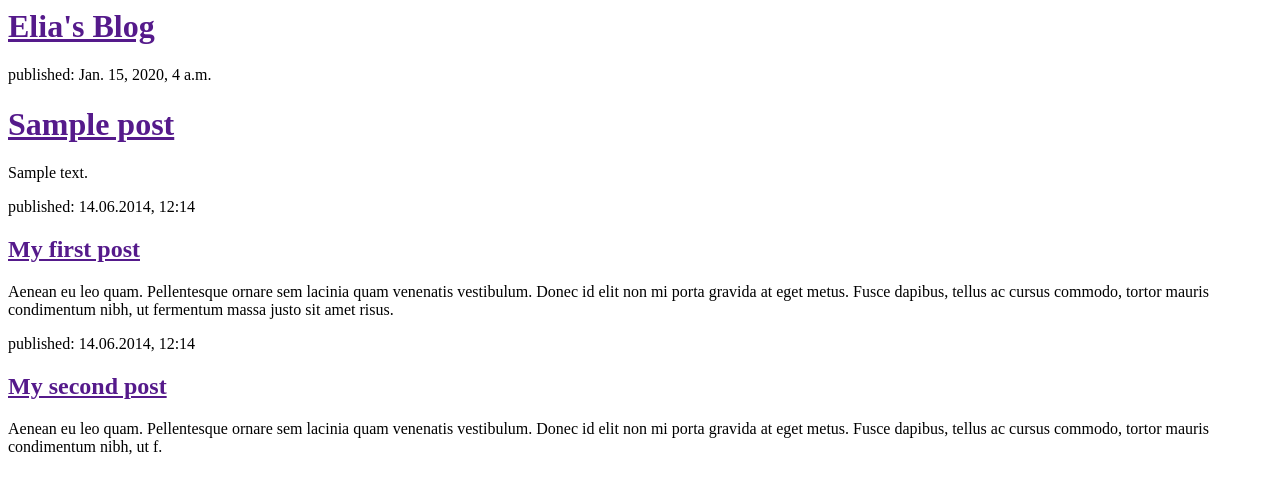
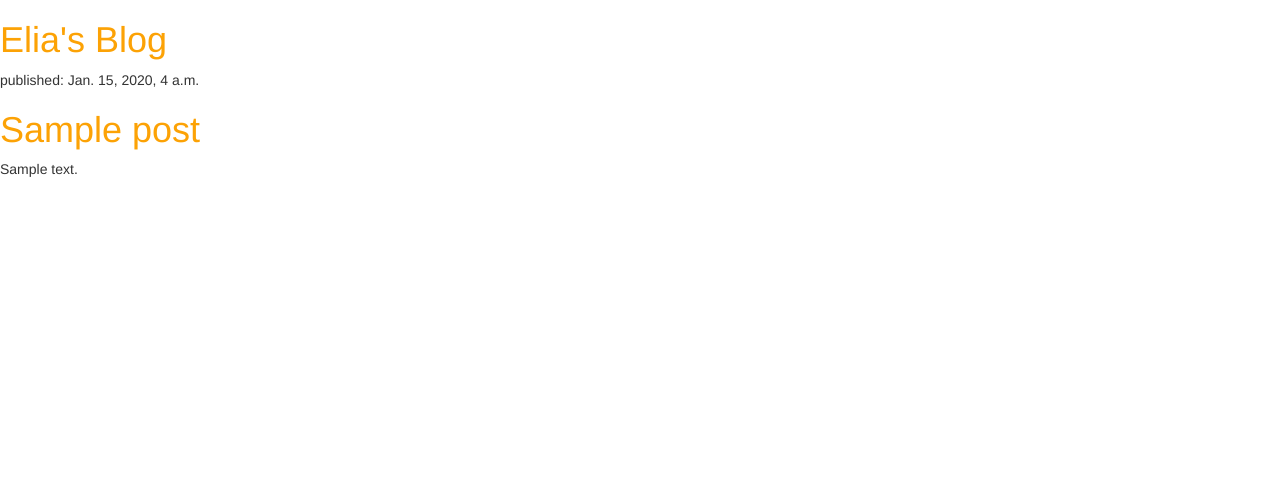
Before and after one commit to lost-kitten/my-first-blog, a Django app: template blog/templates/blog/post_list.html in a window 1280 px wide. Shown: the top 494 px of the page. Run offline with Django 3.2, Linux system fonts and the light colour scheme; the template is opened without the code that fills it: values that come from a table or form of the project are taken from there, others are empty; tables that the repository leaves empty hold one stand-in row (values such as "Sample post"); some libraries are stand-ins or nearby versions.

Commit message:
Addedd Static folder to website.

```diff
--- /dev/null
+++ b/blog/static/blog.css
@@ -0,0 +1,3 @@
+h1 a {
+    color: #FCA205;
+}
--- a/blog/templates/blog/post_list.html
+++ b/blog/templates/blog/post_list.html
@@ -1,6 +1,11 @@
+{% load staticfiles %}
+
 <html>
     <head>
       <title>Elia's blog</title>
+         <link rel="stylesheet" href="//maxcdn.bootstrapcdn.com/bootstrap/3.2.0/css/bootstrap.min.css">
+         <link rel="stylesheet" href="//maxcdn.bootstrapcdn.com/bootstrap/3.2.0/css/bootstrap-theme.min.css">
+         <link rel="stylesheet" href="{% static 'css/blog.css' %}">
     </head>
     <body>
         <div>
@@ -13,16 +18,4 @@
                   <p>{{ post.text|linebreaksbr }}</p>
               </div>
           {% endfor %}
-        <div>
-            <p>published: 14.06.2014, 12:14</p>
-            <h2><a href="">My first post</a></h2>
-            <p>Aenean eu leo quam. Pellentesque ornare sem lacinia quam venenatis vestibulum. Donec id elit non mi porta gravida at eget metus. Fusce dapibus, tellus ac cursus commodo, tortor mauris condimentum nibh, ut fermentum massa justo sit amet risus.</p>
-        </div>
-
-        <div>
-            <p>published: 14.06.2014, 12:14</p>
-            <h2><a href="">My second post</a></h2>
-            <p>Aenean eu leo quam. Pellentesque ornare sem lacinia quam venenatis vestibulum. Donec id elit non mi porta gravida at eget metus. Fusce dapibus, tellus ac cursus commodo, tortor mauris condimentum nibh, ut f.</p>
-        </div>
       </body>
-</html>
```
Lines whose indentation alone changed are shown as unchanged.
